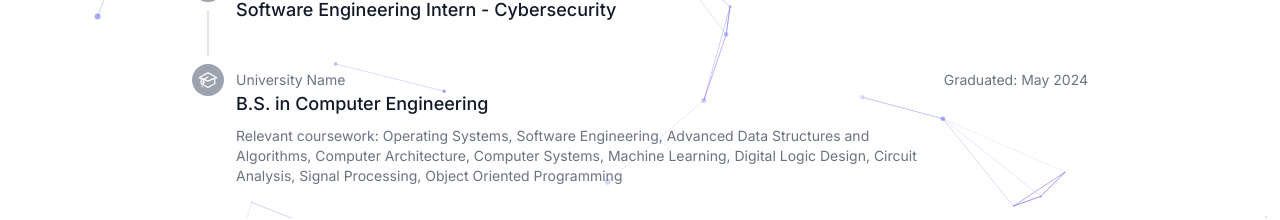
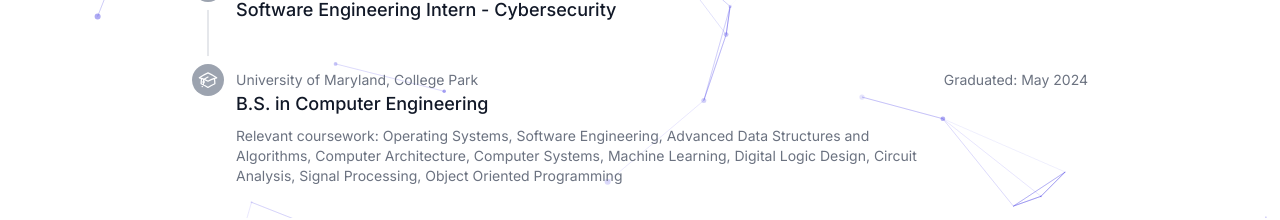
Before and after one commit to Flashy990/my-portfolio, a Next.js app: page /experience in a window 1280 px wide. Shown: the part 422-642 px from the top of the page. Built offline with nearby package versions, Linux system fonts and the light colour scheme.

Commit message:
Update experience page

```diff
--- a/app/experience/page.tsx
+++ b/app/experience/page.tsx
@@ -24,7 +24,7 @@ const experiences = [
   },
   {
     title: 'B.S. in Computer Engineering',
-    company: 'University Name',
+    company: 'University of Maryland, College Park',
     date: 'Graduated: May 2024',
     description: 'Relevant coursework: Operating Systems, Software Engineering, Advanced Data Structures and Algorithms, Computer Architecture, Computer Systems, Machine Learning, Digital Logic Design, Circuit Analysis, Signal Processing, Object Oriented Programming',
     icon: AcademicCapIcon,
```
